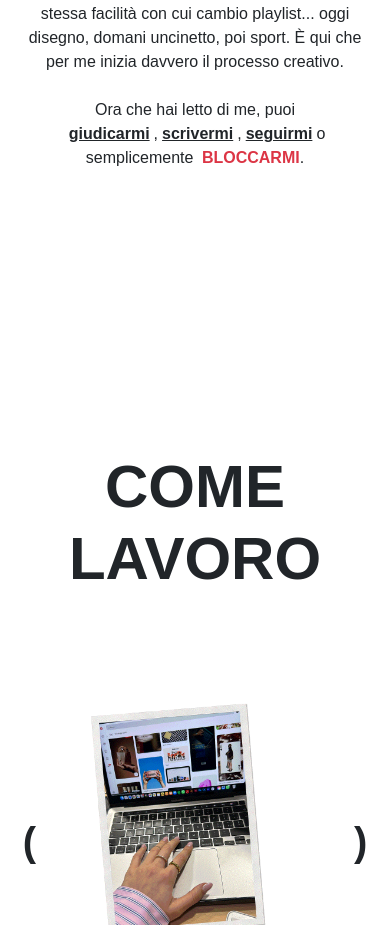
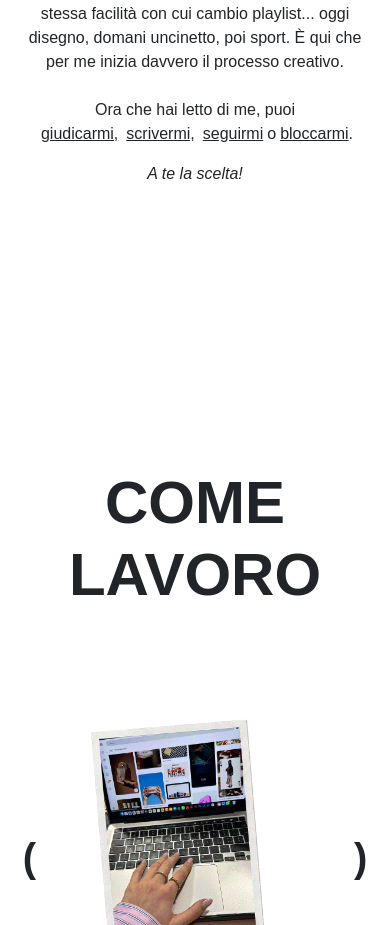
Before and after one commit to alessiodalberto002/portfolio-saretta, a React (Vite) app: page / in a window 390 px wide. Shown: the part 4260-5185 px from the top of the page. Built offline with nearby package versions, Linux system fonts and the light colour scheme; a web font is replaced by a local one.

Commit message:
modifiche mobile

```diff
--- a/src/components/About/About.jsx
+++ b/src/components/About/About.jsx
@@ -55,11 +55,12 @@ const About = () => {
                             Tra un progetto e l’altro cambio interessi con la stessa facilità con cui cambio playlist...
                             oggi disegno, domani uncinetto, poi sport.
                             È qui che per me inizia davvero il processo creativo.<br /><br />
-                            Ora che hai letto di me, puoi <a href="https://linkedin.com" target="_blank" className="fw-bold mx-1 text-decoration-underline text-dark">giudicarmi</a>,
-                            <a href="mailto:tua@email.it" className="fw-bold mx-1 text-decoration-underline text-dark">scrivermi</a>,
-                            <a href="https://instagram.com" target="_blank" className="fw-bold mx-1 text-decoration-underline text-dark">seguirmi</a>
-                            o semplicemente <span className="text-danger fw-bold text-uppercase ms-1" style={{ cursor: 'pointer' }} onClick={() => setShowBlock(true)}>bloccarmi</span>.
+                            Ora che hai letto di me, puoi <a href="https://linkedin.com" target="_blank" className="mx-1 text-decoration-underline text-dark">giudicarmi,</a>
+                            <a href="mailto:tua@email.it" className="mx-1 text-decoration-underline text-dark">scrivermi,</a>
+                            <a href="https://instagram.com" target="_blank" className="mx-1 text-decoration-underline text-dark">seguirmi</a>
+                            o<span className="text-decoration-underline ms-1" style={{ cursor: 'pointer' }} onClick={() => setShowBlock(true)}>bloccarmi</span>.
                         </p>
+                        <p className="Aktiv-Grotesk-LightItalic mt-3">A te la scelta!</p>
                     </div>
                 </div>
             </div>
```
